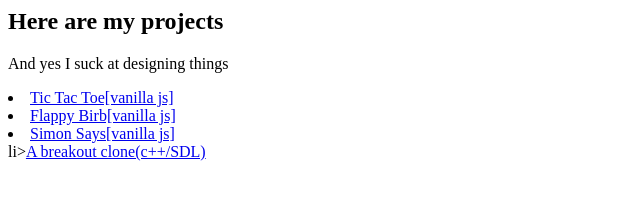
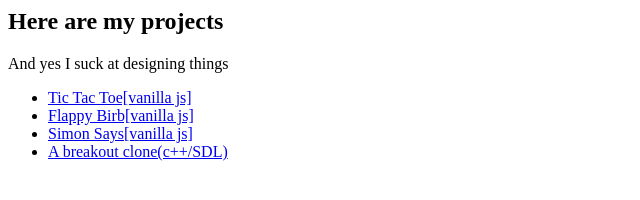
Before and after one commit to Pramish-Aryal/displayPage, a plain HTML site: page index.html in a window 1280 px wide. Shown: the whole page, without its empty margins (0-640 px from the left). Drawn offline with Linux system fonts and the light colour scheme.

Commit message:
Update index.html

```diff
--- a/index.html
+++ b/index.html
@@ -6,11 +6,12 @@
   <body>
     <h2>Here are my projects</h2>
     <p>And yes I suck at designing things</p>
+    <ul>
     <li><a href = "https://pramish-aryal.github.io/Js-TicTacToe/">Tic Tac Toe[vanilla js]</a></li>
     <li><a href = "https://www.pramisharyal.com.np/">Flappy Birb[vanilla js]</a></li>
     <li><a href = "https://pramish-aryal.github.io/Js-Simon-Game/">Simon Says[vanilla js]</a></li>
-    li><a href = "https://github.com/Pramish-Aryal/breakout">A breakout clone(c++/SDL)</a></li>
-
-    <!--li><a href = ""></a></li>-->
+    <li><a href = "https://github.com/Pramish-Aryal/breakout">A breakout clone(c++/SDL)</a></li>
+    </ul>
+    <!--<li><a href = ""></a></li>-->
   </body>
 </html>
```
